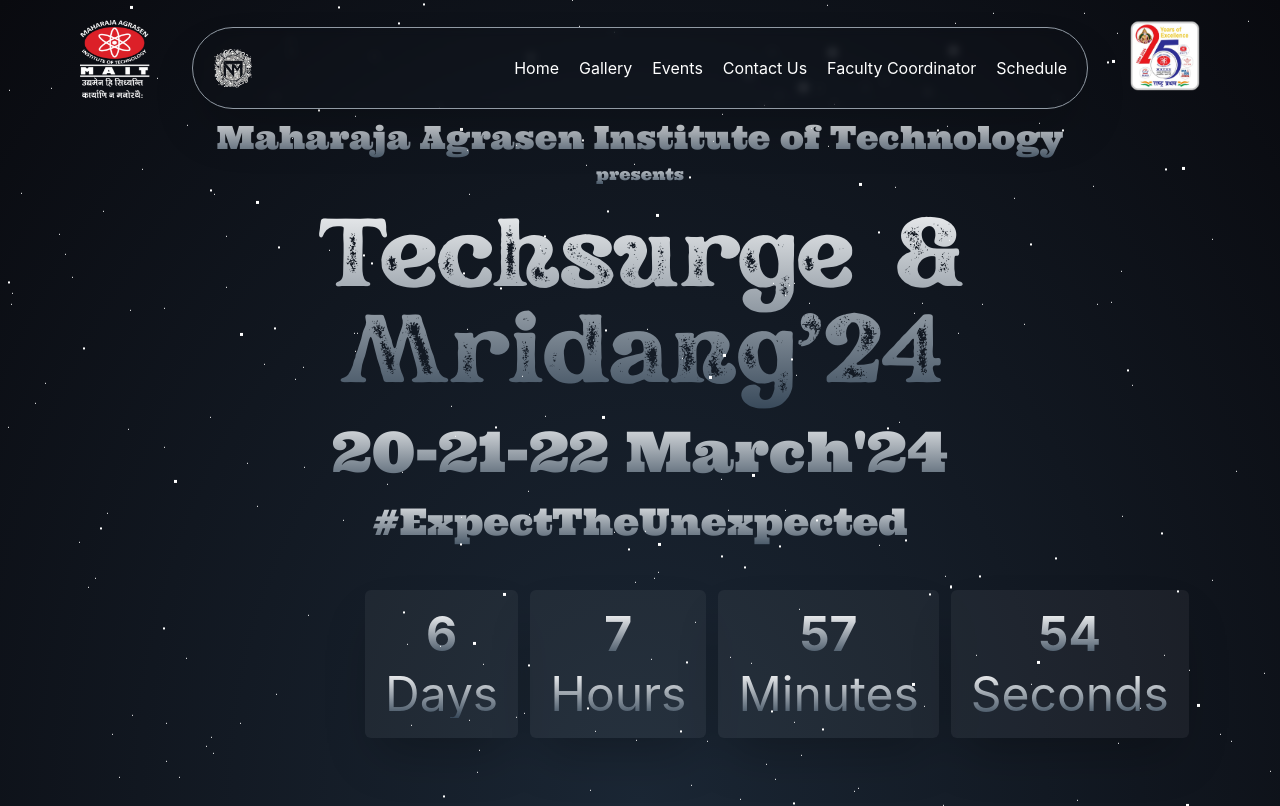
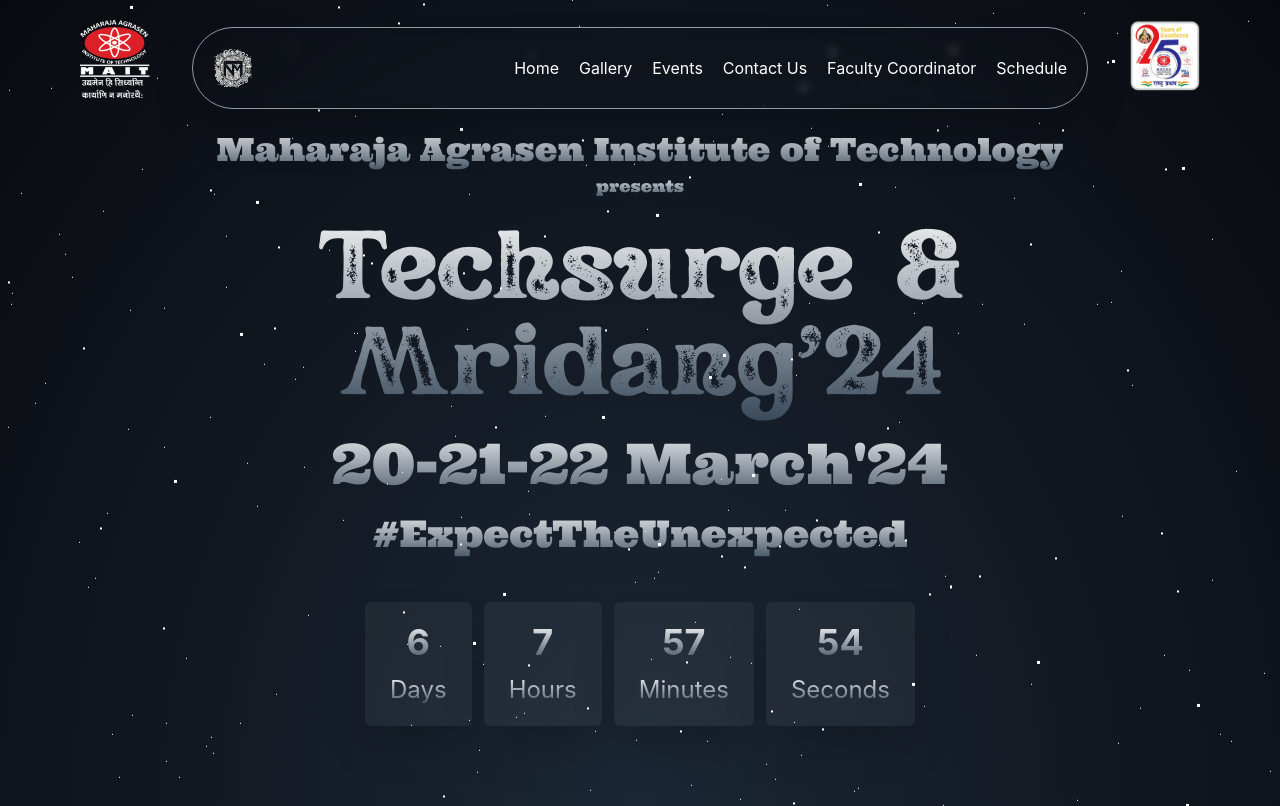
Before and after one commit to Sparsh47/tnm-website-frontend-react, a React (Create React App) app: page / in a window 1280 px wide. Built offline with nearby package versions, Linux system fonts and the light colour scheme; no server answers; a web font is replaced by a local one.

Commit message:
form responsive

```diff
--- a/src/Register/Register.jsx
+++ b/src/Register/Register.jsx
@@ -154,7 +154,7 @@
         className="text-white flex items-center justify-center w-full h-[100vh]"
         style={{ fontFamily: "Poppins" }}
       >
-        <div className="bg-[rgba(255,255,255,0.05)] w-[50%] rounded-lg p-5 backdrop-filter">
+        <div className="bg-[rgba(255,255,255,0.05)] xs:mx-5 w-[400px] sm:w-[500px] lg:w-[50%] rounded-lg p-5 backdrop-filter">
           <div className="flex flex-wrap gap-1">
             <div className="p-4 rounded-lg text-white text-center font-bold flex-grow w-80 bg-[rgba(0,0,0,0.2)]">
               Event Registration
--- a/src/components/Timer.jsx
+++ b/src/components/Timer.jsx
@@ -19,34 +19,34 @@
     return (
       <div className="lg:w-[550px] flex items-center justify-around rounded-xl my-10 gap-3">
         <div className="flex flex-col items-center bg-[rgba(255,255,255,0.05)] p-5 rounded-md gap-3 flex-grow shadow-2xl">
-          <span className="font-bold text-2xl lg:text-5xl" style={timeStyles}>
+          <span className="font-bold text-2xl lg:text-4xl" style={timeStyles}>
             {days}
           </span>
-          <span className="lg:text-5xl" style={timeStyles}>
+          <span className="lg:text-2xl" style={timeStyles}>
             Days
           </span>
         </div>
         <div className="flex flex-col items-center bg-[rgba(255,255,255,0.05)] p-5 rounded-md gap-3 flex-grow shadow-2xl">
-          <span className="font-bold text-2xl lg:text-5xl" style={timeStyles}>
+          <span className="font-bold text-2xl lg:text-4xl" style={timeStyles}>
             {hours % 24}
           </span>
-          <span className="lg:text-5xl" style={timeStyles}>
+          <span className="lg:text-2xl" style={timeStyles}>
             Hours
           </span>
         </div>
         <div className="flex flex-col items-center bg-[rgba(255,255,255,0.05)] p-5 rounded-md gap-3 flex-grow shadow-2xl">
-          <span className="font-bold text-2xl lg:text-5xl" style={timeStyles}>
+          <span className="font-bold text-2xl lg:text-4xl" style={timeStyles}>
             {minutes % 60}
           </span>
-          <span className="lg:text-5xl" style={timeStyles}>
+          <span className="lg:text-2xl" style={timeStyles}>
             Minutes
           </span>
         </div>
         <div className="flex flex-col items-center bg-[rgba(255,255,255,0.05)] p-5 rounded-md gap-3 flex-grow shadow-2xl">
-          <span className="font-bold text-2xl lg:text-5xl" style={timeStyles}>
+          <span className="font-bold text-2xl lg:text-4xl" style={timeStyles}>
             {seconds % 60}
           </span>
-          <span className="lg:text-5xl" style={timeStyles}>
+          <span className="lg:text-2xl" style={timeStyles}>
             Seconds
           </span>
         </div>
```
